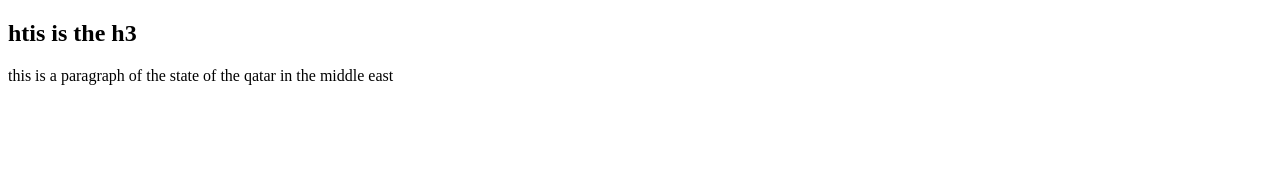
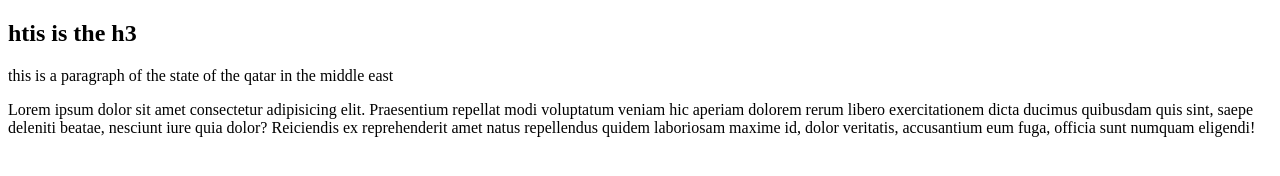
Before and after one commit to MdMeherajHossen1/My-first-repo, a plain HTML site: page index.html in a window 1280 px wide. Drawn offline with Linux system fonts and the light colour scheme.

Commit message:
another-change

```diff
--- a/index.html
+++ b/index.html
@@ -9,5 +9,6 @@
 <body>
     <h2>htis is the h3</h2>
     <p>this is a paragraph of the state of the qatar in the middle east</p>
+    <p>Lorem ipsum dolor sit amet consectetur adipisicing elit. Praesentium repellat modi voluptatum veniam hic aperiam dolorem rerum libero exercitationem dicta ducimus quibusdam quis sint, saepe deleniti beatae, nesciunt iure quia dolor? Reiciendis ex reprehenderit amet natus repellendus quidem laboriosam maxime id, dolor veritatis, accusantium eum fuga, officia sunt numquam eligendi!</p>
 </body>
 </html>
```
